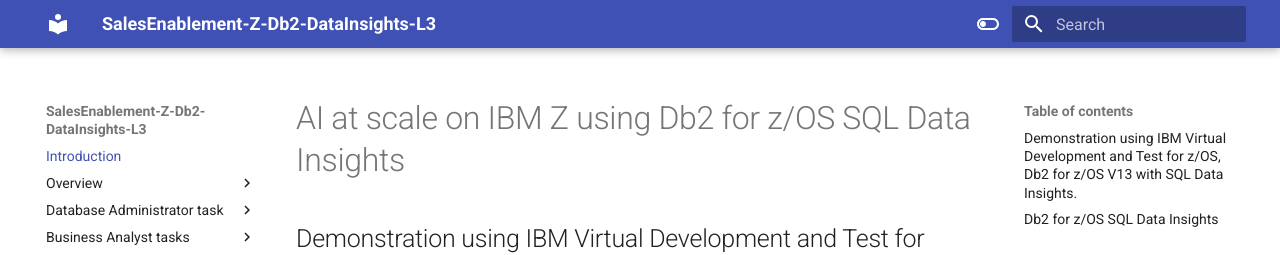
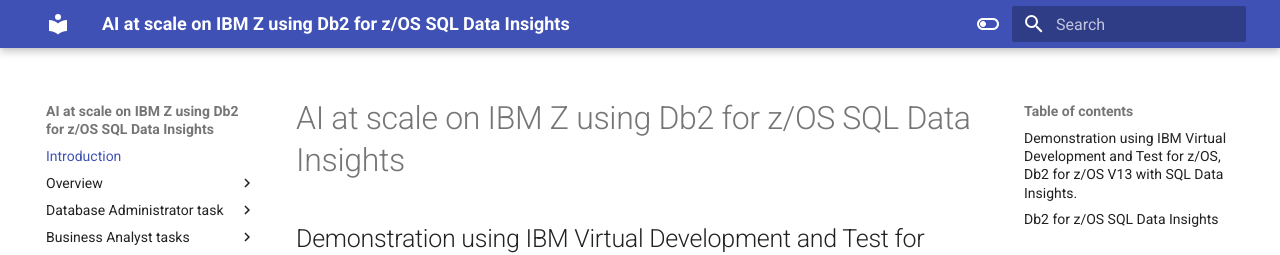
Before and after one commit to IBM/SalesEnablement-Z-Db2-DataInsights-L3, an MkDocs documentation site: the page built from docs/index.md, in a window 1280 px wide. Shown: the top 255 px of the page. Built offline with MkDocs 1.6.1 and Material for MkDocs 9.7.7, drawn with Linux system fonts in a browser that asks for light colours.

Commit message:
update title

```diff
--- a/mkdocs.yml
+++ b/mkdocs.yml
@@ -1,4 +1,4 @@
-site_name: SalesEnablement-Z-Db2-DataInsights-L3
+site_name: "AI at scale on IBM Z using Db2 for z/OS SQL Data Insights"
 
 site_description: AI at scale on IBM Z using Db2 for z/OS SQL Data Insights - Level 3 Demonstration Guide
 site_author: Andrew R. Jones (andrewj@us.ibm.com)
```
